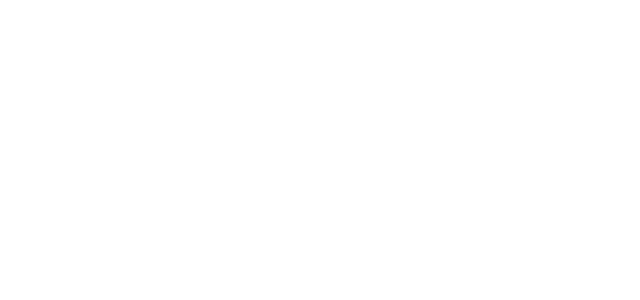
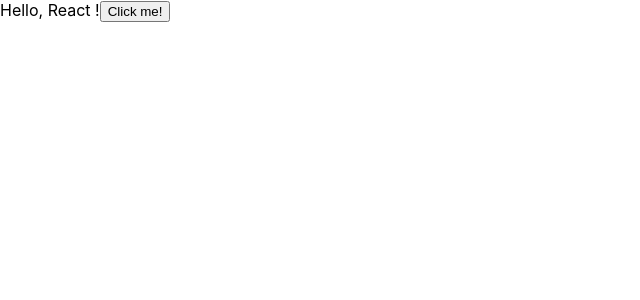
Before and after one commit to Bernese-Corgi/TypeScript-practice, a React (Create React App) app in the folder react-with-ts/: page / in a window 1280 px wide. Shown: the top 300 px of the page, without its empty margins (0-640 px from the left). Built offline with nearby package versions, Linux system fonts and the light colour scheme.

Commit message:
타입스크립트로 리액트 컴포넌트 만들기

```diff
--- a/react-with-ts/src/App.tsx
+++ b/react-with-ts/src/App.tsx
@@ -1,7 +1,18 @@
 import React from 'react';
+import Greetings from './Greetings';
 
 const App: React.FC = () => {
-  return <div></div>;
+  // onClick 함수 정의 : 콘솔에 name props를 출력하는 행위 정의
+  const onClick = (name: string) => {
+    console.log(name);
+  };
+
+  return (
+    <div>
+      {/* Greetings 컴포넌트에 onClick 함수 전달 */}
+      <Greetings name="React" onClick={onClick} />
+    </div>
+  );
 };
 
 export default App;
--- /dev/null
+++ b/react-with-ts/src/Greetings.tsx
@@ -0,0 +1,53 @@
+import React from 'react';
+
+type GreetingsProps /* 컴포넌트 이름 + Props */ = {
+  name: string;
+  mark: string;
+  optional?: string;
+  onClick: (name: string) => void; // 아무것도 리턴하지 않는 함수
+};
+
+// React.FC를 사용한 함수 컴포넌트 정의
+/*
+const Greetings: React.FC<GreetingsProps> = ({
+  name,
+  mark,
+  children // => props 에 기본적으로 children 이 들어가있다.
+}) => {
+  return (
+    <div>
+      Hello, {name} {mark}
+    </div>
+  );
+};
+ */
+
+function Greetings(
+  {
+    name,
+    mark,
+    optional,
+    onClick /* 매개변수로 콜백 함수 전달 */,
+  }: GreetingsProps /* 어떤 props를 넣어야 하는지 만들어둔 type alias로 지정 */
+) {
+  const handleClick = () => onClick(name);
+
+  return (
+    <div>
+      Hello, {name} {mark}
+      {/* optional props가 존재하면 p태그 내에 props를 표시한다. */}
+      {optional && <p>{optional}</p>}
+      <button onClick={handleClick /* 전달된 콜백함수를 화살표 함수로 호출 */}>
+        Click me!
+      </button>
+    </div>
+  );
+}
+
+Greetings.defaultProps = {
+  // mark props가 선택적으로 전달되어야 하는 것이 아니어도,
+  // 기본값을 지정하면 상위 컴포넌트에서 지정하지 않아도 기본값이 설정된다.
+  mark: '!',
+};
+
+export default Greetings;
```
Also changed, not shown: react-with-ts/src/Comp.tsx (added, +18 -0 lines).
